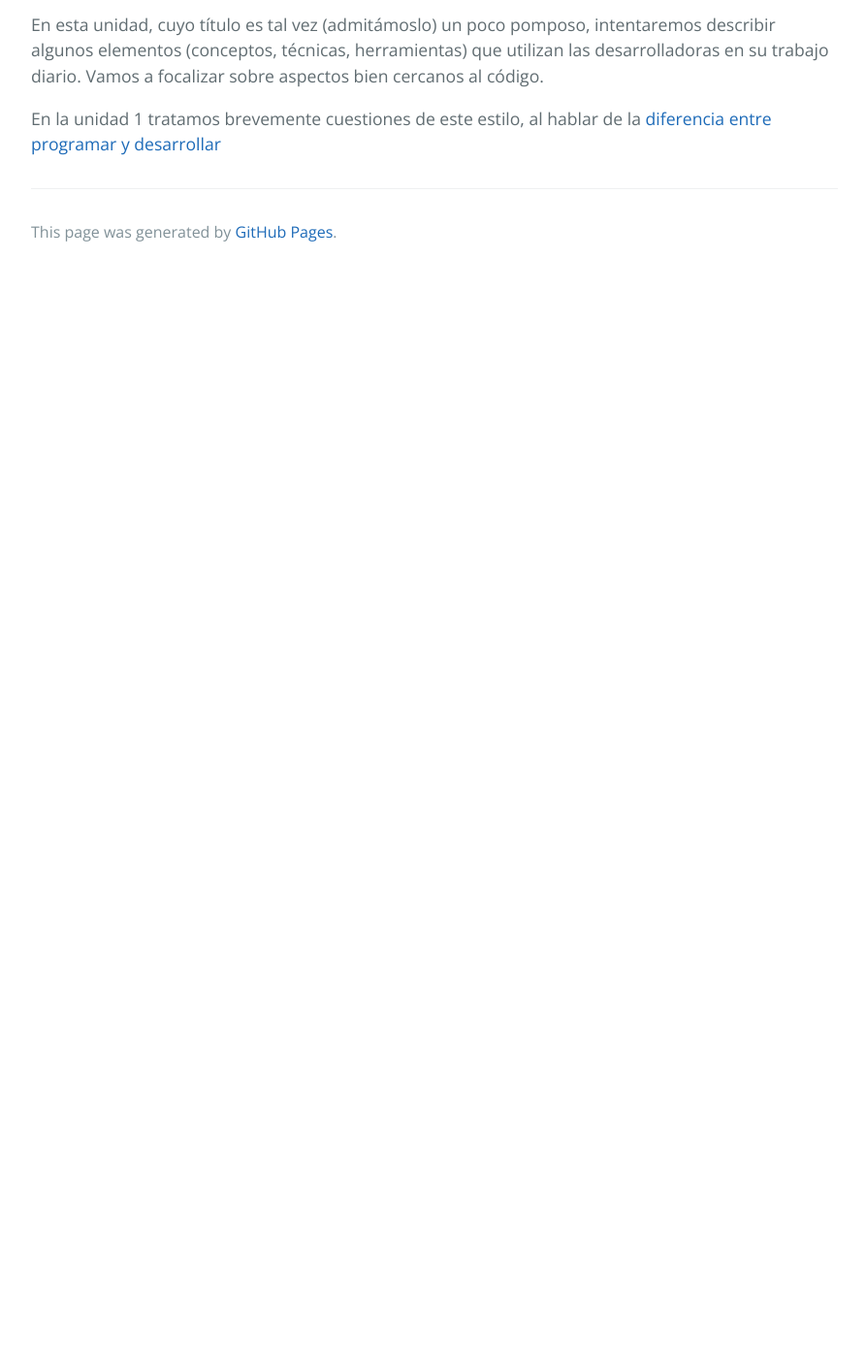
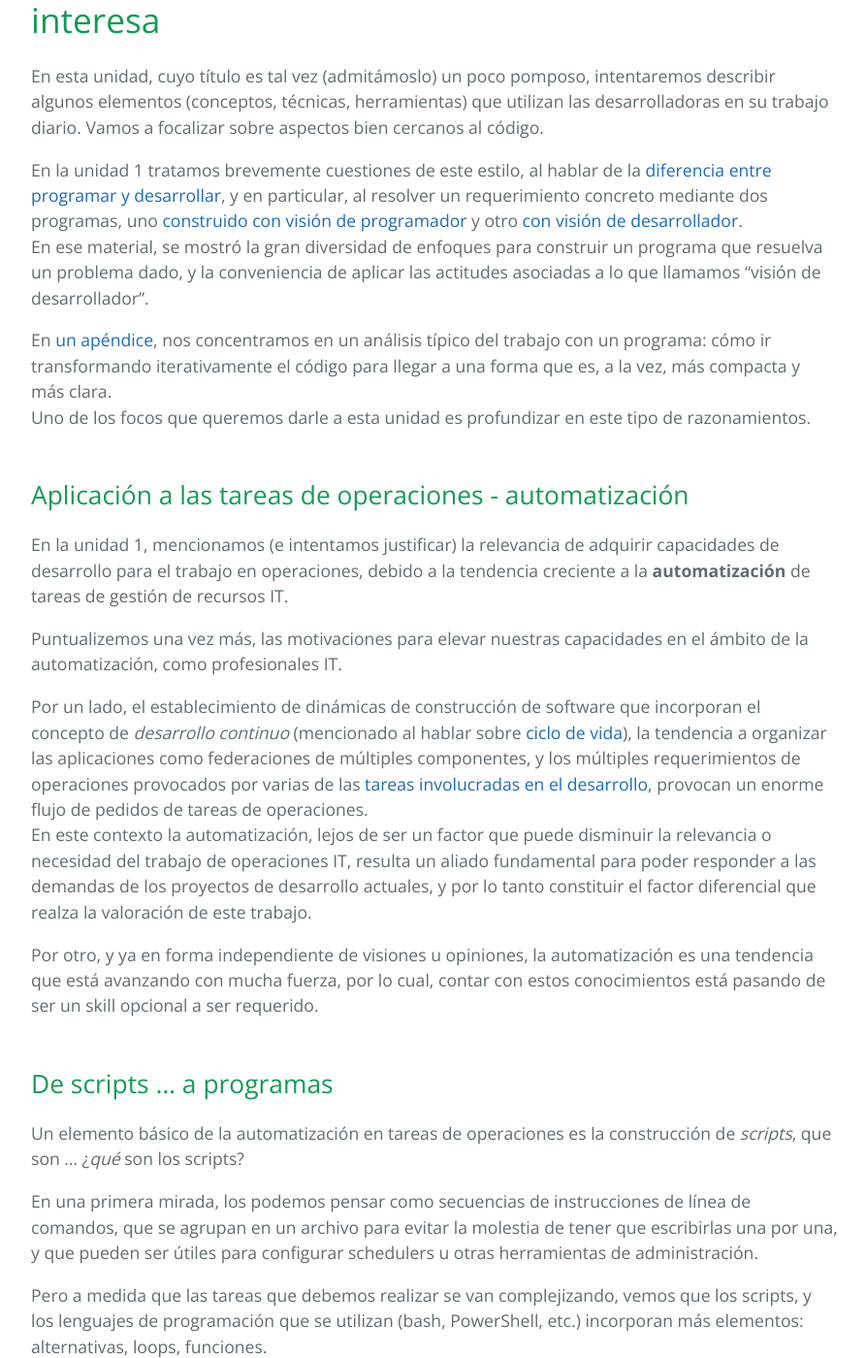
Before and after one commit to clombardi/design-thinking, a Jekyll site: the page built from logica-algoritmica/logica-algoritmica-de-que-se-trata.md, in a window 1280 px wide and 1400 px high, scrolled down 270 px. Shown: the whole window at 97% size, without its empty margins (192-1085 px from the left). Built offline with Jekyll 4.4.1, drawn with Linux system fonts in a browser that asks for light colours; our own code applies the rules of GitHub Pages for plain Markdown files; before the commit the page ends 900 px from its top, so only the background shows below that; some of the changed text lies outside the part shown.

Commit message:
logica algoritmica - intro candidata, arranco con filosofia algoritmo

```diff
--- a/logica-algoritmica/logica-algoritmica-de-que-se-trata.md
+++ b/logica-algoritmica/logica-algoritmica-de-que-se-trata.md
@@ -1,5 +1,36 @@
-# "Lógica algorítmica" - de qué se trata
+# "Lógica algorítmica" - de qué se trata, por qué nos interesa
 
 En esta unidad, cuyo título es tal vez (admitámoslo) un poco pomposo, intentaremos describir algunos elementos (conceptos, técnicas, herramientas) que utilizan las desarrolladoras en su trabajo diario. Vamos a focalizar sobre aspectos bien cercanos al código.
 
-En la unidad 1 tratamos brevemente cuestiones de este estilo, al hablar de la [diferencia entre programar y desarrollar](../programacion-a-desarrollo/programar-y-desarrollar.md)
+En la unidad 1 tratamos brevemente cuestiones de este estilo, al hablar de la [diferencia entre programar y desarrollar](../programacion-a-desarrollo/programar-y-desarrollar.md), y en particular, al resolver un requerimiento concreto mediante dos programas, uno [construido con visión de programador](../programacion-a-desarrollo/programar-y-desarrollar-ejemplo-prog.md) y otro [con visión de desarrollador](../programacion-a-desarrollo/programar-y-desarrollar-ejemplo-dev.md).
+En ese material, se mostró la gran diversidad de enfoques para construir un programa que resuelva un problema dado, y la conveniencia de aplicar las actitudes asociadas a lo que llamamos "visión de desarrollador".
+
+En [un apéndice](../programacion-a-desarrollo/programar-y-desarrollar-ejemplo-apendice.md), nos concentramos en un análisis típico del trabajo con un programa: cómo ir transformando iterativamente el código para llegar a una forma que es, a la vez, más compacta y más clara.
+Uno de los focos que queremos darle a esta unidad es profundizar en este tipo de razonamientos.
+
+
+## Aplicación a las tareas de operaciones - automatización
+En la unidad 1, mencionamos (e intentamos justificar) la relevancia de adquirir capacidades de desarrollo para el trabajo en operaciones, debido a la tendencia creciente a la **automatización** de tareas de gestión de recursos IT.
+
+Puntualizemos una vez más, las motivaciones para elevar nuestras capacidades en el ámbito de la automatización, como profesionales IT.
+
+Por un lado, el establecimiento de dinámicas de construcción de software que incorporan el concepto de _desarrollo continuo_ (mencionado al hablar sobre [ciclo de vida](../programacion-a-desarrollo/ciclo-de-vida.md)), la tendencia a organizar las aplicaciones como federaciones de múltiples componentes, y los múltiples requerimientos de operaciones provocados por varias de las [tareas involucradas en el desarrollo](../programacion-a-desarrollo/construccion-tareas-roles.md), provocan un enorme flujo de pedidos de tareas de operaciones.
+En este contexto la automatización, lejos de ser un factor que puede disminuir la relevancia o necesidad del trabajo de operaciones IT, resulta un aliado fundamental para poder responder a las demandas de los proyectos de desarrollo actuales, y por lo tanto constituir el factor diferencial que realza la valoración de este trabajo.
+
+Por otro, y ya en forma independiente de visiones u opiniones, la automatización es una tendencia que está avanzando con mucha fuerza, por lo cual, contar con estos conocimientos está pasando de ser un skill opcional a ser requerido.
+
+
+## De scripts ... a programas
+Un elemento básico de la automatización en tareas de operaciones es la construcción de _scripts_, que son ... ¿_qué_ son los scripts?
+
+En una primera mirada, los podemos pensar como secuencias de instrucciones de línea de comandos, que se agrupan en un archivo para evitar la molestia de tener que escribirlas una por una, y que pueden ser útiles para configurar schedulers u otras herramientas de administración.
+
+Pero a medida que las tareas que debemos realizar se van complejizando, vemos que los scripts, y los lenguajes de programación que se utilizan (bash, PowerShell, etc.)  incorporan más elementos: alternativas, loops, funciones.
+Y también surge la alternativa de utilizar _lenguajes de programación de propósito general_, p.ej. Python, para escribir scripts.
+
+En suma, observamos que los scripts van tomando más y más elementos que se pensaban propios de los "programas". Es que actualmente, _los scripts no son otra cosa que programas_.
+Se conciben y desarrollan dentro de un ámbito específico como son las tareas de operaciones IT, son ejecutados típicamente desde línea de comandos (o procesos análogos), pero no por eso dejan de ser programas.
+
+Es por esto, específicamente, que la adquisición de capacidades propias de las tareas de programación, o con una visión más amplia, de desarrollo, ayudan a elevar las capacidades de las profesionales IT.
+Este tipo de capacidades nos permitirá, por un lado, _ampliar el rango_ de los problemas que podemos abordar mediante scripts.
+Y tal vez más importante, nos ayudará a generar _productos de mayor calidad_ en varios sentidos: más fáciles de modificar, más confiables al tener tests automáticos, con más posibilidades de generar librerías y funciones que pueda reutilizar en distintos scripts.
```
Also changed, not shown: logica-algoritmica/algoritmo-filosofia.md (added, +5 -0 lines), logica-algoritmica/logica-algoritmica.index.md (+2 -2 lines).
